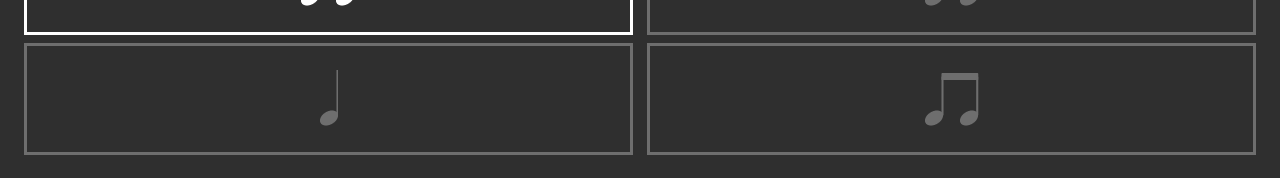
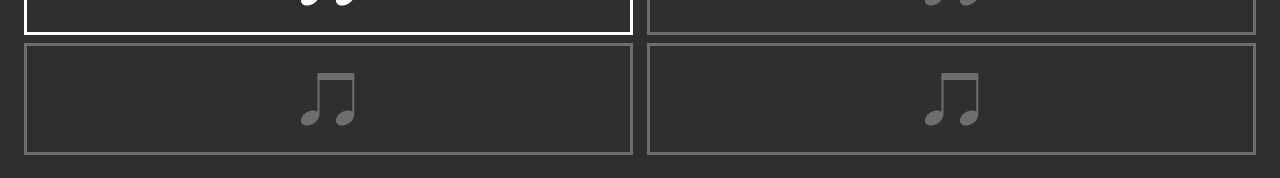
Before and after one commit to Vernalhav/levada, a React (Create React App) app: page / in a window 1280 px wide. Shown: the part 370-548 px from the top of the page. Built offline with nearby package versions, Linux system fonts and the light colour scheme; a web font is replaced by a local one.

Commit message:
Restructure components to not reshuffle on beat add

```diff
--- a/src/components/RhythmGrid/index.tsx
+++ b/src/components/RhythmGrid/index.tsx
@@ -1,32 +1,25 @@
 import React from 'react';
 
-import RhythmicFigure, { RHYTHMIC_FIGURE_NAMES } from '../RhythmicFigure';
+import RhythmicFigure from '../RhythmicFigure';
 
 import './styles.css';
 
 interface RhythmGridProps {
     currentBeat: number;
-    maxBeats: number;
-}
-
-function getRandomFigure(): string {
-    return RHYTHMIC_FIGURE_NAMES[Math.floor(Math.random() * RHYTHMIC_FIGURE_NAMES.length)];
+    rhythmicFigures: string[];
 }
 
 function RhythmGrid(props: RhythmGridProps): JSX.Element {
-    const rhythmicFigures = [];
-
-    // Make states?
-    for (let i = 0; i < props.maxBeats; i++) rhythmicFigures.push(getRandomFigure());
+    const maxBeats = props.rhythmicFigures.length;
 
     return (
         <div id="rhythm-grid">
             <div className="container">
-                {rhythmicFigures.map((rhythmicFigure: string, i: number) => {
+                {props.rhythmicFigures.map((rhythmicFigure: string, i: number) => {
                     return (
                         <RhythmicFigure
                             type={rhythmicFigure}
-                            isHighlighted={(props.currentBeat - 1) % props.maxBeats === i}
+                            isHighlighted={(props.currentBeat - 1) % maxBeats === i}
                             key={i}
                         />
                     );
--- a/src/pages/MainPage/index.tsx
+++ b/src/pages/MainPage/index.tsx
@@ -5,12 +5,29 @@ import beatSound from '../../assets/sounds/beat.wav';
 import snapSound from '../../assets/sounds/snap.wav';
 
 import RhythmGrid from '../../components/RhythmGrid';
+import getRhythmicFigure from '../../utils/getRhythmicFigure';
 
 import './styles.css';
 
 function MainPage(): JSX.Element {
     const [currentBeat, setCurrentBeat] = useState(1);
     const [maxBeats, setMaxBeats] = useState(4);
+    const [rhythmicFigures, setRhythmicFigures] = useState(() => {
+        const randomArray: string[] = [];
+        for (let i = 0; i < maxBeats; i++) randomArray.push(getRhythmicFigure());
+        return randomArray;
+    });
+
+    const beat = new Audio(beatSound);
+    const snap = new Audio(snapSound);
+
+    function handleNewBeat() {
+        setRhythmicFigures([...rhythmicFigures, getRhythmicFigure()]);
+    }
+
+    function handleRemoveBeat() {
+        setRhythmicFigures(rhythmicFigures.slice(0, rhythmicFigures.length - 1));
+    }
 
     return (
         <div id="main-page">
@@ -19,14 +36,14 @@ function MainPage(): JSX.Element {
             </header>
 
             <div className="center-container">
-                <audio src={beatSound} preload="auto" />
-                <audio src={snapSound} preload="auto" />
                 <div className="container">
                     <div className="btn-container">
                         <button
                             type="button"
                             onClick={() => {
                                 setCurrentBeat(currentBeat + 1);
+                                beat.play();
+                                snap.play();
                             }}
                         >
                             Next beat
@@ -36,7 +53,10 @@ function MainPage(): JSX.Element {
                         <button
                             type="button"
                             onClick={() => {
-                                if (maxBeats < 10) setMaxBeats(maxBeats + 1);
+                                if (maxBeats < 10) {
+                                    setMaxBeats(maxBeats + 1);
+                                    handleNewBeat();
+                                }
                             }}
                         >
                             +
@@ -44,7 +64,10 @@ function MainPage(): JSX.Element {
                         <button
                             type="button"
                             onClick={() => {
-                                if (maxBeats > 4) setMaxBeats(maxBeats - 1);
+                                if (maxBeats > 4) {
+                                    setMaxBeats(maxBeats - 1);
+                                    handleRemoveBeat();
+                                }
                             }}
                         >
                             -
@@ -53,7 +76,7 @@ function MainPage(): JSX.Element {
                 </div>
             </div>
 
-            <RhythmGrid currentBeat={currentBeat} maxBeats={maxBeats} />
+            <RhythmGrid currentBeat={currentBeat} rhythmicFigures={rhythmicFigures} />
         </div>
     );
 }
--- /dev/null
+++ b/src/utils/getRhythmicFigure.tsx
@@ -0,0 +1,15 @@
+import { RHYTHMIC_FIGURE_NAMES } from '../components/RhythmicFigure';
+
+/**
+ * Returns string representing a valid
+ * rhythmic figure. If figure is not
+ * specified, returns random valid figure.
+ * @param figure type of figure to return
+ */
+export default function getRhythmicFigure(figure?: string): string {
+    if (!figure) return RHYTHMIC_FIGURE_NAMES[Math.floor(Math.random() * RHYTHMIC_FIGURE_NAMES.length)];
+    if (!RHYTHMIC_FIGURE_NAMES.hasOwnProperty(figure.toLowerCase())) {
+        throw new RangeError(`Invalid rhythmic figure: $(figure)`);
+    }
+    return figure;
+}
```
